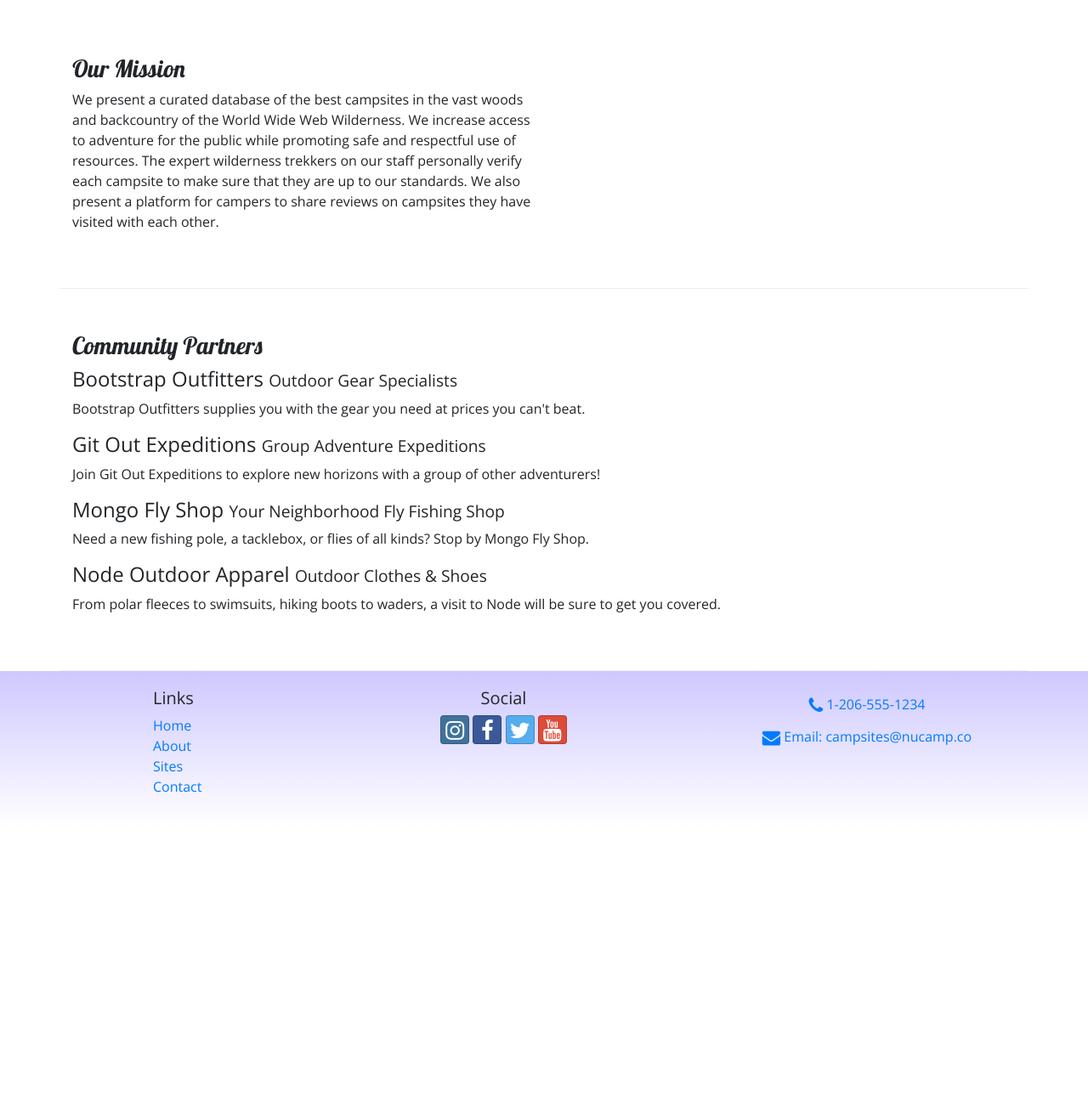
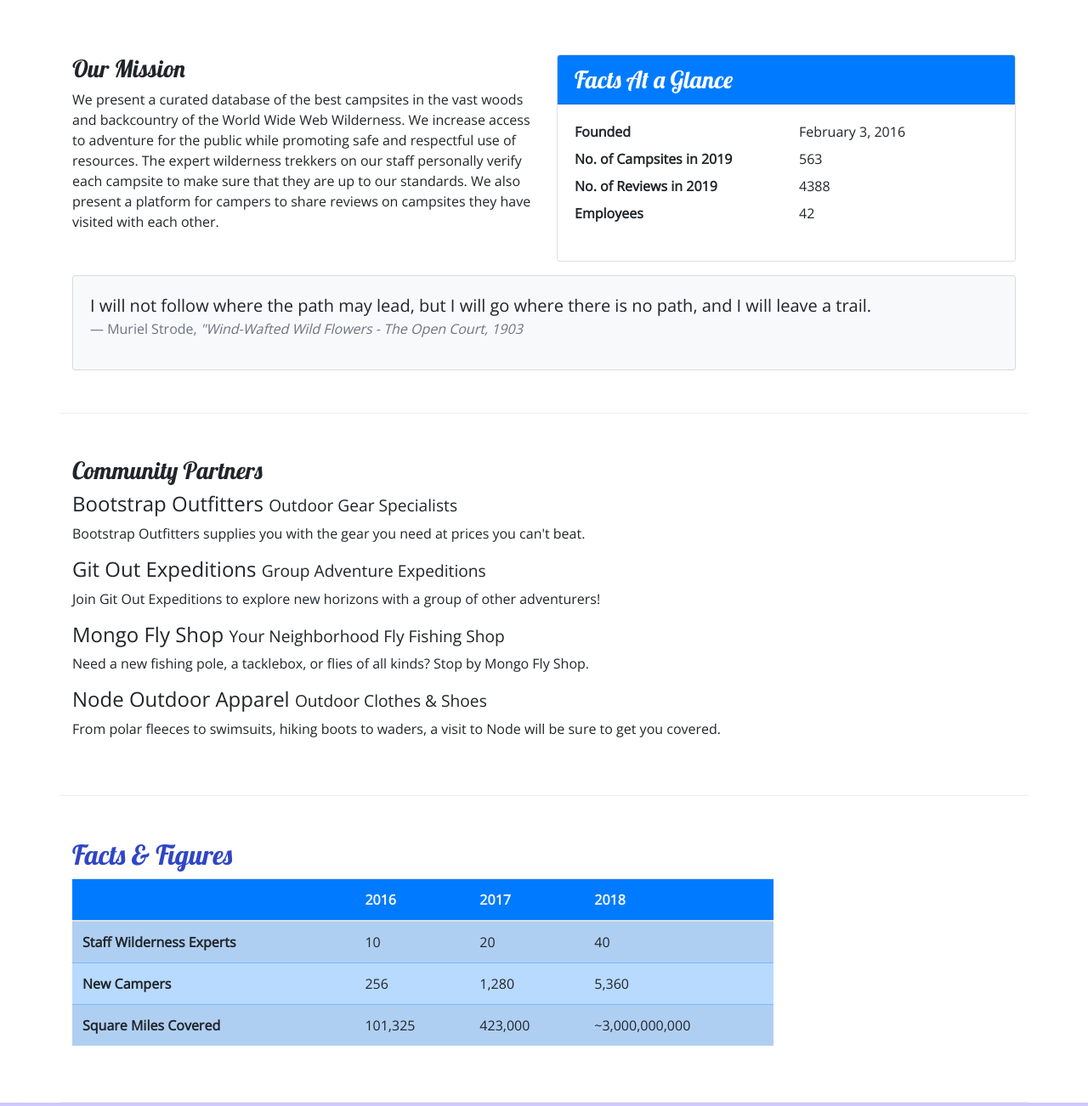
Before and after one commit to Rockrat2008/NuCamp-Campsite, a website: page aboutus.html in a window 1280 px wide. Shown: the part 340-1642 px from the top of the page at 85% size. Before the commit the page ends 1314 px from the top, so only its background shows below. Drawn offline with nearby package versions, Linux system fonts and the light colour scheme.

Commit message:
Added content to the AboutUs page, modified index and ContatUs pages, added images in image directory

```diff
--- a/aboutus.html
+++ b/aboutus.html
@@ -103,6 +103,35 @@
             reviews on campsites they have visited with each other.
           </p>
         </div>
+        <div class="col-sm-6">
+          <div class="card">
+            <h3 class="card-header bg-primary text-white">Facts At a Glance</h3>
+            <div class="card-body">
+              <dl class="row">
+                <dt class="col-6">Founded</dt>
+                <dd class="col-6">February 3, 2016</dd>
+                <dt class="col-6">No. of Campsites in 2019</dt>
+                <dd class="col-6">563</dd>
+                <dt class="col-6">No. of Reviews in 2019</dt>
+                <dd class="col-6">4388</dd>
+                <dt class="col-6">Employees</dt>
+                <dd class="col-6">42</dd>
+              </dl>
+            </div>
+          </div>
+        </div>
+        <div class="col">
+          <div class="card bg-light mt-3">
+            <blockquote class="blockquote card-body">
+              <p class="mb-0">I will not follow where the path may lead, but I will go where there is no path, and I will leave a trail.</p>
+              <footer class="blockquote-footer">Muriel Strode,
+                <cite title="Source Title">"Wind-Wafted Wild Flowers -
+                  The Open Court, 1903
+                </cite>
+              </footer>
+            </blockquote>
+          </div>
+        </div>
       </div>
 
       <div class="row row-content">
@@ -134,9 +163,47 @@
           </p>
         </div>
       </div>
+
+      <div class="row row-content">
+        <div class="col-sm-9">
+          <h2>Facts &amp; Figures</h2>
+          <div class="table-responsive">
+            <table class="table table-striped">
+              <thead>
+                <tr class="bg-primary text-light">
+                  <th></th>
+                  <th>2016</th>
+                  <th>2017</th>
+                  <th>2018</th>
+                </tr>
+              </thead>
+              <tbody class="table-primary">
+                <tr>
+                  <th>Staff Wilderness Experts</th>
+                  <td>10</td>
+                  <td>20</td>
+                  <td>40</td>
+                </tr>
+                <tr>
+                  <th>New Campers</th>
+                  <td>256</td>
+                  <td>1,280</td>
+                  <td>5,360</td>
+                </tr>
+                <t>
+                  <th>Square Miles Covered</th>
+                  <td>101,325</td>
+                  <td>423,000</td>
+                  <td>~3,000,000,000</td>
+                </t>
+              </tbody>
+            </table>
+          </div>
+        </div>
+      </div>
     </div>
 
-    <footer>
+    <footer class="site-footer">
       <div class="container">
         <div class="row">
           <div class="col-4 col-sm-2 offset-1">
--- a/static/styles.css
+++ b/static/styles.css
@@ -16,7 +16,7 @@ header h2 {
   color: #cec8ff;
 }
 
-footer {
+.site-footer {
   background-image: linear-gradient(#cec8ff, white);
   padding: 20px 0;
 }
```
Also changed, not shown: contactus.html (+1 -1 lines), index.html (+1 -1 lines), static/images/bootstrap-thumb.png (added), static/images/breadcrumb-trail-thumb.jpg (added), static/images/breadcrumb-trail.jpg (added), static/images/chrome-river-thumb.jpg (added), static/images/chrome-river.jpg (added), static/images/logo.png (added), static/images/react-lake-thumb.jpg (added), static/images/react-lake.jpg (added).
